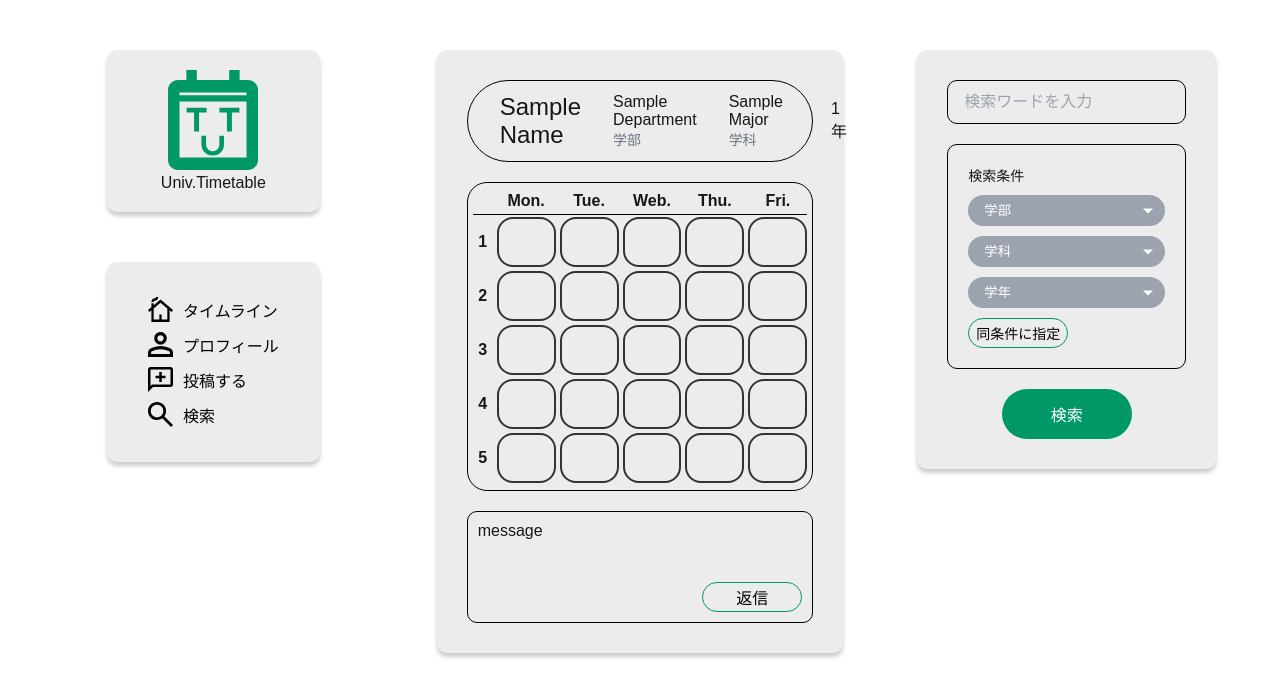
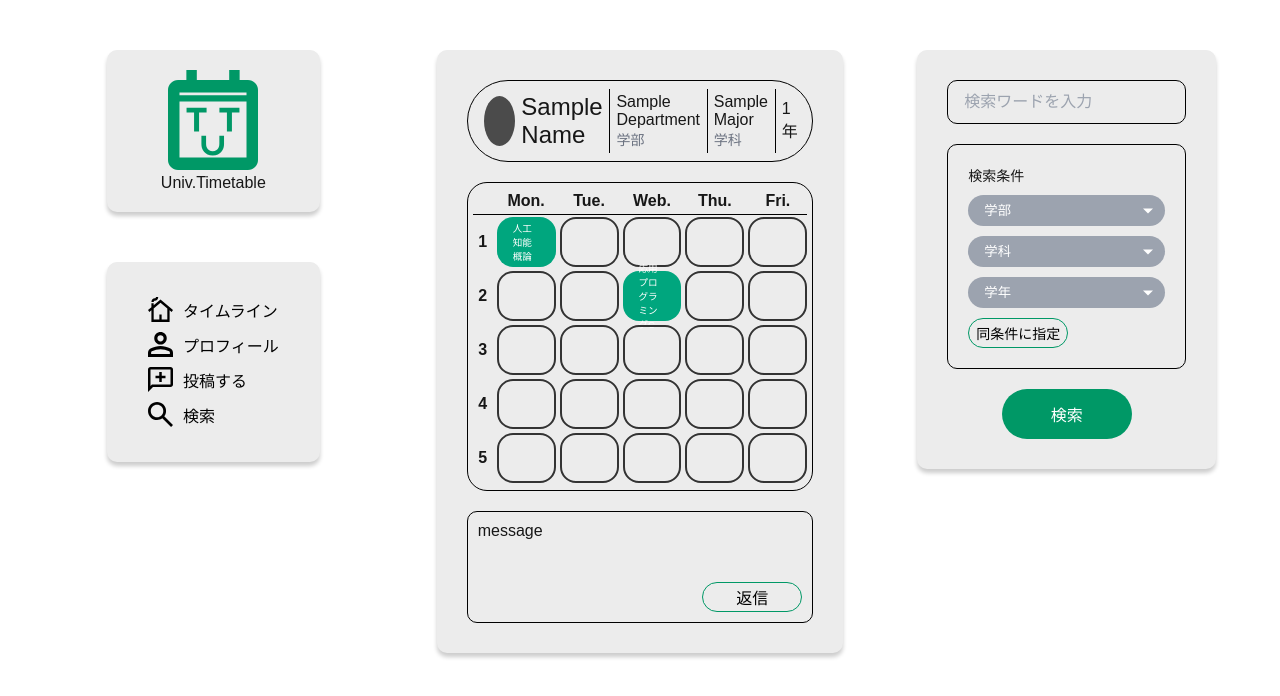
Before and after one commit to Shiluco/UniTimetable, a Next.js app in the folder frontend/: page /home in a window 1280 px wide. Shown: the top 696 px of the page. Built offline with nearby package versions, Linux system fonts and the light colour scheme.

Commit message:
fix: overflowを修正

```diff
--- a/frontend/src/app/(with-auth)/home/page.tsx
+++ b/frontend/src/app/(with-auth)/home/page.tsx
@@ -5,6 +5,31 @@ import { Logo } from "@/app/components/common/logo/logo";
 import { NavMenu } from "@/app/components/navMenu/navMenu";
 import { PostItem } from "@/app/components/postItem/postItem";
 import { SearchBox } from "@/app/components/searchBox/searchBox";
+
+const sampleSchedules = [
+  {
+    schedule_id: 1,
+    user_id: 1,
+    day_of_week: 1,
+    time_slot: 1,
+    subject: "人工知能概論",
+    location: "情13",
+    schedule_url: "/schedules/1",
+    created_at: "2024-01-01T00:00:00Z",
+    updated_at: "2024-01-01T00:00:00Z",
+  },
+  {
+    schedule_id: 2,
+    user_id: 1,
+    day_of_week: 3,
+    time_slot: 2,
+    subject: "応用プログラミングC",
+    location: "オンライン",
+    schedule_url: "/schedules/2",
+    created_at: "2024-01-01T00:00:00Z",
+    updated_at: "2024-01-01T00:00:00Z",
+  },
+];
 
 export default function HomePage() {
   return (
@@ -14,7 +39,7 @@ export default function HomePage() {
         <NavMenu />
       </div>
       <div className={`${styles.gridItem} ${styles.scrollable}`}>
-        <PostItem schedules={[]} name="Sample Name" department="Sample Department" major="Sample Major" year={1} className={styles.timeline_postItem} comment="message" />
+        <PostItem schedules={sampleSchedules} name="Sample Name" department="Sample Department" major="Sample Major" year={1} className={styles.timeline_postItem} comment="message" />
       </div>
       <div className={styles.gridItem}>
         <SearchBox departmentOptions={[]} majorOptions={[]} yearOptions={[]} />
--- a/frontend/src/style/timetableBlock.scss
+++ b/frontend/src/style/timetableBlock.scss
@@ -6,6 +6,7 @@
   display: flex;
   align-items: center;
   justify-content: center;
+  font-size: 0.6rem;
 
   &.empty {
     border: 2px solid #333;
--- a/frontend/src/style/userInfo.scss
+++ b/frontend/src/style/userInfo.scss
@@ -7,21 +7,22 @@
   padding: 0.5rem;
 
   .user-info-container {
+    width: 100%;
     display: flex;
     align-items: center;
   }
 
   .profile-image {
     margin-left: 0.5rem;
-    height: 4rem;
-    width: 4rem;
-    border-radius: 9999px;
+    height: 50px;
+    width: 50px;
+    border-radius: 50%;
     background-color: #4b4b4b;
   }
 
   .info-section {
     flex: 1;
-    padding: 0 1rem;
+    padding: 0 2%;
 
     .label {
       color: #6b7280;
@@ -29,7 +30,7 @@
   }
 
   .year-section {
-    padding: 0 2rem;
+    padding: 0 2%;
   }
 
   .divider {
```
Also changed, not shown: 1 other file (tests, documents, lock files or other folders).
